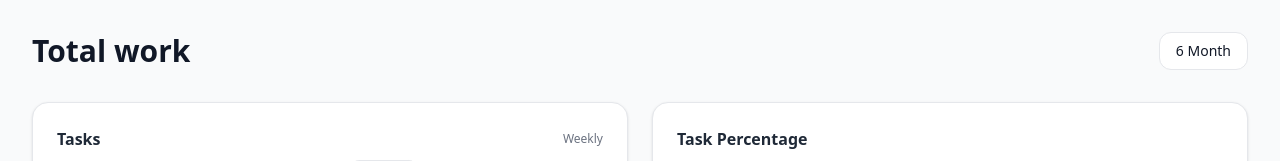
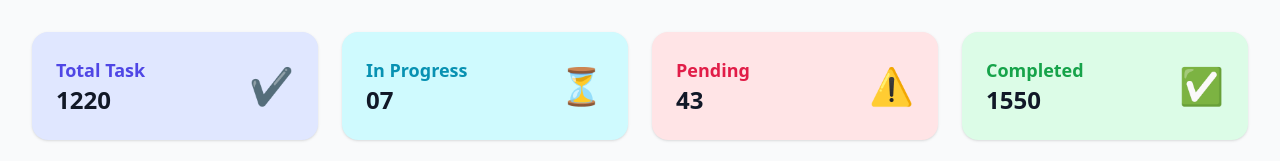
Before and after one commit to Maheshthiruvasagam/admin-ngo, a plain HTML site: page index.html in a window 1280 px wide. Shown: the top 161 px of the page. Drawn offline with nearby package versions, Linux system fonts and the light colour scheme.

Commit message:
Update index.html

```diff
--- a/index.html
+++ b/index.html
@@ -8,6 +8,43 @@
 </head>
 <body class="bg-gray-50 text-gray-900 antialiased">
   <div class="max-w-7xl mx-auto px-4 sm:px-6 lg:px-8 py-8 space-y-8">
+
+    <!-- ===== Top Statistic Boxes ===== -->
+    <div class="grid grid-cols-1 sm:grid-cols-2 lg:grid-cols-4 gap-6">
+
+      <div class="bg-indigo-100 rounded-2xl shadow p-6 flex items-center justify-between">
+        <div>
+          <h3 class="text-lg font-semibold text-indigo-600">Total Task</h3>
+          <p class="text-2xl font-extrabold">1220</p>
+        </div>
+        <div class="text-indigo-500 text-4xl">✔️</div>
+      </div>
+
+      <div class="bg-cyan-100 rounded-2xl shadow p-6 flex items-center justify-between">
+        <div>
+          <h3 class="text-lg font-semibold text-cyan-600">In Progress</h3>
+          <p class="text-2xl font-extrabold">07</p>
+        </div>
+        <div class="text-cyan-500 text-4xl">⏳</div>
+      </div>
+
+      <div class="bg-rose-100 rounded-2xl shadow p-6 flex items-center justify-between">
+        <div>
+          <h3 class="text-lg font-semibold text-rose-600">Pending</h3>
+          <p class="text-2xl font-extrabold">43</p>
+        </div>
+        <div class="text-rose-500 text-4xl">⚠️</div>
+      </div>
+
+      <div class="bg-green-100 rounded-2xl shadow p-6 flex items-center justify-between">
+        <div>
+          <h3 class="text-lg font-semibold text-green-600">Completed</h3>
+          <p class="text-2xl font-extrabold">1550</p>
+        </div>
+        <div class="text-green-500 text-4xl">✅</div>
+      </div>
+    </div>
+    <!-- ===== End Statistic Boxes ===== -->
 
     <!-- Total Work Header -->
     <div class="flex items-center justify-between">
```
Lines whose indentation alone changed are shown as unchanged.
